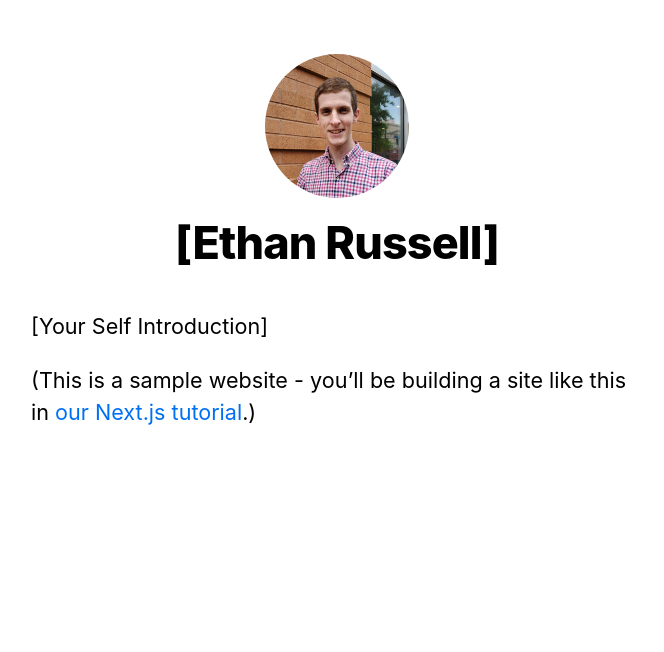
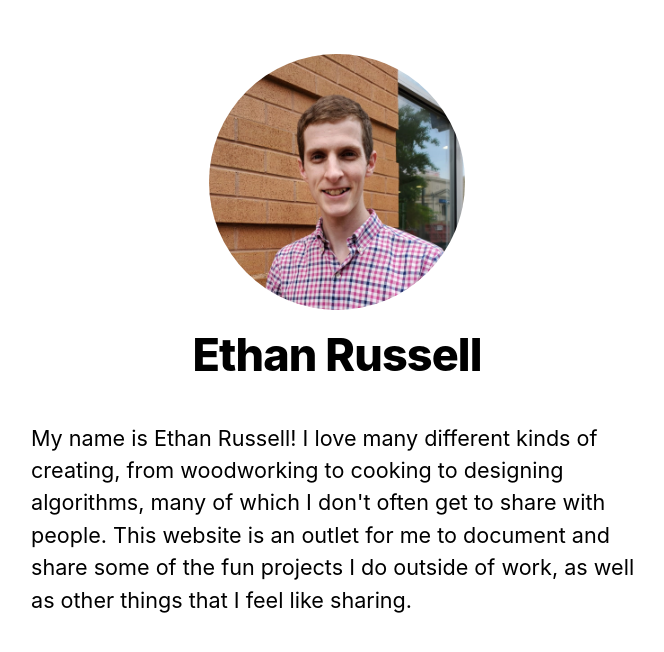
Before and after one commit to Ethan-Russell/test-website, a Next.js app: page / in a window 1280 px wide. Shown: the top 652 px of the page, without its empty margins (303-967 px from the left). Built offline with nearby package versions, Linux system fonts and the light colour scheme.

Commit message:
Add a couple more tweaks

```diff
--- a/components/layout.js
+++ b/components/layout.js
@@ -4,7 +4,7 @@ import styles from './layout.module.css'
 import utilStyles from '../styles/utils.module.css'
 import Link from 'next/link'
 
-const name = '[Ethan Russell]'
+const name = 'Ethan Russell'
 export const siteTitle = 'Ethan\'s Blog'
 
 export default function Layout({ children, home }) {
@@ -32,8 +32,8 @@ export default function Layout({ children, home }) {
               priority
               src="/images/profile.jpg"
               className={utilStyles.borderCircle}
-              height={144}
-              width={144}
+              height={256}
+              width={256}
               alt={name}
             />
             <h1 className={utilStyles.heading2Xl}>{name}</h1>
--- a/pages/index.js
+++ b/pages/index.js
@@ -9,11 +9,7 @@ export default function Home() {
         <title>{siteTitle}</title>
       </Head>
       <section className={utilStyles.headingMd}>
-        <p>[Your Self Introduction]</p>
-        <p>
-          (This is a sample website - you’ll be building a site like this in{' '}
-          <a href="https://nextjs.org/learn">our Next.js tutorial</a>.)
-        </p>
+        <p>My name is Ethan Russell! I love many different kinds of creating, from woodworking to cooking to designing algorithms, many of which I don't often get to share with people. This website is an outlet for me to document and share some of the fun projects I do outside of work, as well as other things that I feel like sharing.</p>
       </section>
     </Layout>
   )
```
